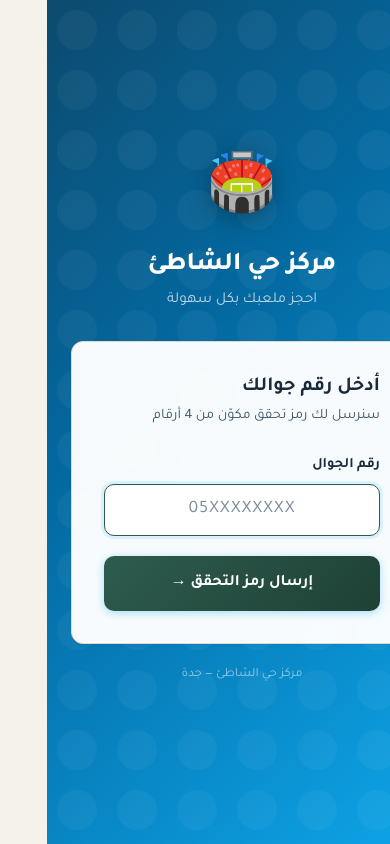
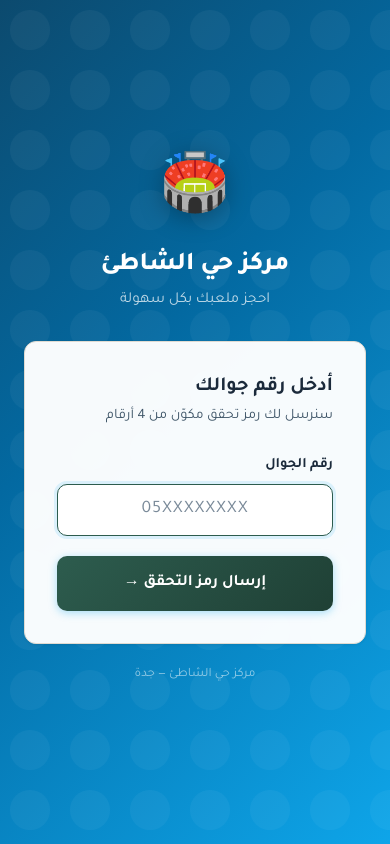
Before and after one commit to alshaty692/alshati-booking, a Next.js app: page /login in a window 390 px wide. Built offline with nearby package versions, Linux system fonts and the light colour scheme.

Commit message:
fix: add overflow-x:hidden to html/body/admin-layout/admin-main - prevent horizontal scroll that breaks position:fixed on mobile

```diff
--- a/src/app/globals.css
+++ b/src/app/globals.css
@@ -52,6 +52,7 @@ html {
   font-size: 16px;
   -webkit-font-smoothing: antialiased;
   scroll-behavior: smooth;
+  overflow-x: hidden;
 }
 
 body {
@@ -61,6 +62,7 @@ body {
   color: var(--text-primary);
   line-height: 1.7;
   min-height: 100vh;
+  overflow-x: hidden;
 }
 
 /* ============================================================
@@ -452,6 +454,8 @@ a:hover { text-decoration: underline; }
   display: flex;
   min-height: 100vh;
   background: #F5F2EC;
+  max-width: 100vw;
+  overflow-x: hidden;
 }
 
 .sidebar {
@@ -585,6 +589,8 @@ a:hover { text-decoration: underline; }
   margin-right: 64px;
   padding: 1.75rem 2rem;
   min-width: 0;
+  max-width: 100%;
+  overflow-x: hidden;
   background: #F5F2EC;
   min-height: 100vh;
 }
```
